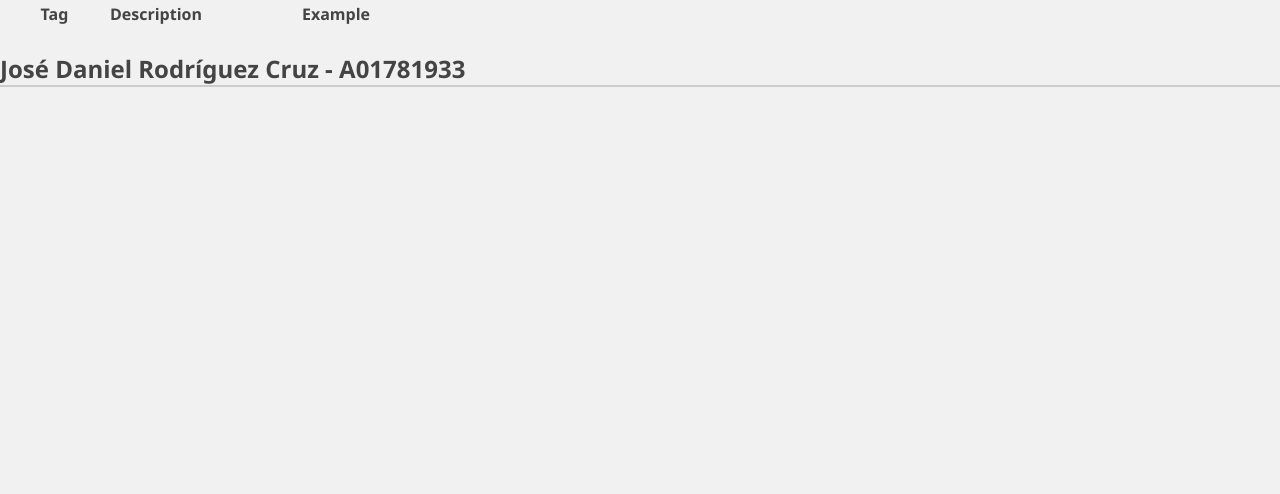
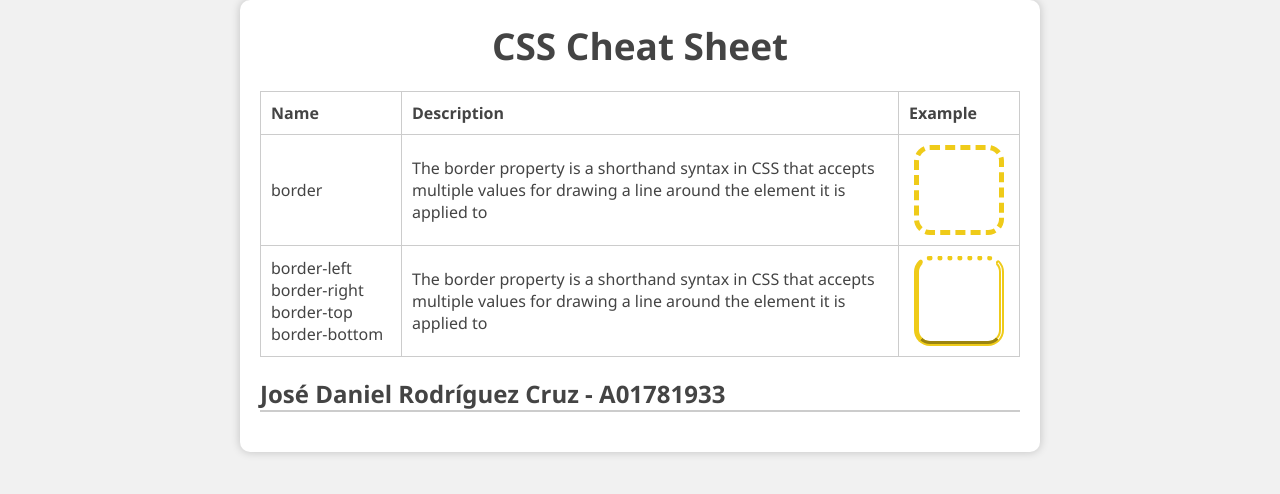
Before and after one commit to daniel-rdcz/CSS-Cheat-Sheet, a plain HTML site: page index.html in a window 1280 px wide. Drawn offline with Linux system fonts and the light colour scheme.

Commit message:
Finished Format

```diff
--- a/css-cheat-sheat.css
+++ b/css-cheat-sheat.css
@@ -30,3 +30,43 @@
 padding-bottom: 5px;
 line-height: 1.2;
 }
+
+.highlight{
+  background-color: #e6e0e0;
+  border-width: 15px;
+  padding-left: 5%;
+  padding-right: 5%;
+  border-radius: 5px;
+}
+
+table {
+  width: 100%;
+  column-width: px;
+  border-collapse: collapse;
+  margin: 20px 0;
+}
+
+th, td {
+  padding: 10px;
+  border: 1px solid #ccc;
+  text-align: left;
+}
+
+.border-ex{
+  border: 5px dashed rgb(239, 203, 25);
+  border-radius: 1em;
+  margin: auto;
+  width: 80px;
+  height: 80px;
+}
+
+.border-in{
+  border-top: 5px rgb(239, 203, 25) dotted;
+  border-right: 5px rgb(239, 203, 25) double;
+  border-left: 5px rgb(239, 203, 25) solid;
+  border-bottom: 5px rgb(239, 203, 25) groove;
+  border-radius: 1em;
+  margin: auto;
+  width: 80px;
+  height: 80px;
+}
--- a/index.html
+++ b/index.html
@@ -7,19 +7,27 @@
     <title>Css Cheat Sheet</title>
     <link rel="stylesheet" type="text/css" href="./css-cheat-sheat.css">
 </head>
+<body>
+    <div class="container">
+        <h1 class="titulo">CSS Cheat Sheet</h1>
         <table>
             <thead>
                 <tr>
-            <th style="width: 103px;">Tag</th>
-            <th>Description</th>
-            <th style="width: 260px";>Example</th>
+                    <th style="width: 120px;">Name</th>
+                    <th style="text-align: left;">Description</th>
+                    <th style="width: 100px";>Example</th>
                 </tr>
             </thead>
             <tbody>
                 <tr>
-            <td></td>
-            <td></td>
-            <td></td>
+                    <td>border</td>
+                    <td>The border property is a shorthand syntax in CSS that accepts multiple values for drawing a line around the element it is applied to</td>
+                    <td><div class="border-ex"></div></td>
+                </tr>
+                <tr>
+                    <td style="text-align: justify;">border-left<br>border-right<br>border-top<br>border-bottom</td>
+                    <td>The border property is a shorthand syntax in CSS that accepts multiple values for drawing a line around the element it is applied to</td>
+                    <td><div class="border-in"></div></td>
                 </tr>
             </tbody>
         </table>
```
Lines whose indentation alone changed are shown as unchanged.
